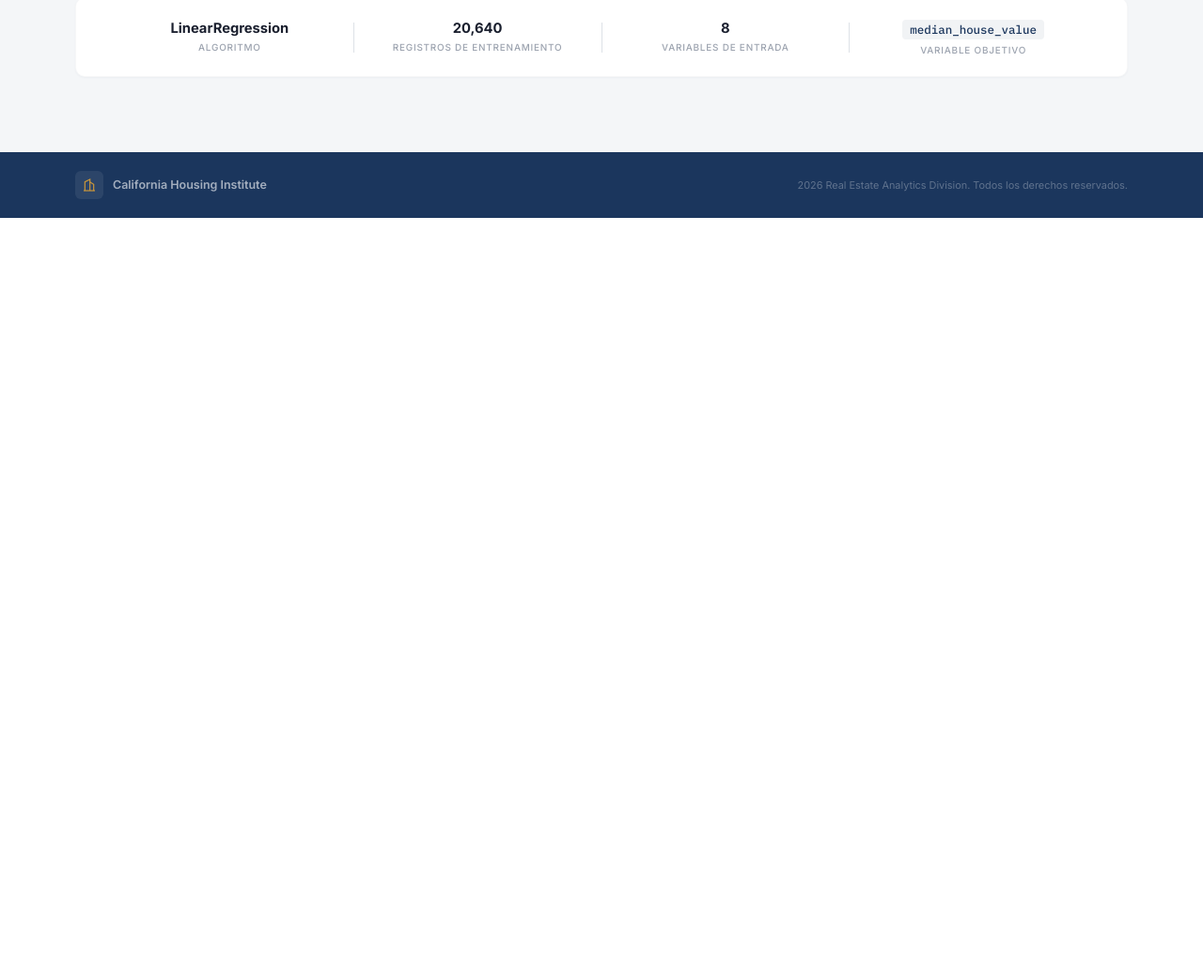
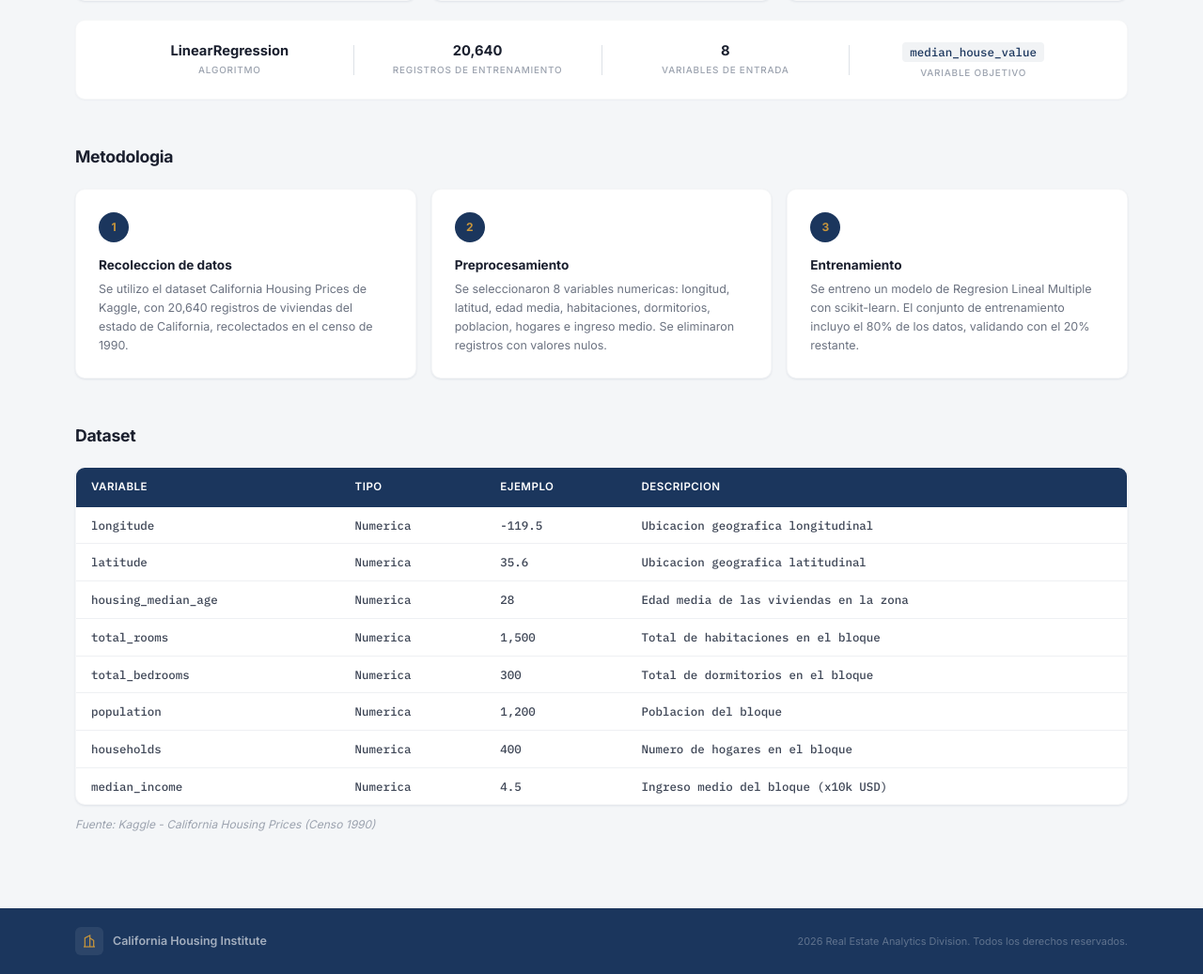
Before and after one commit to marcelaord/california-housing-ai, a Flask app: page / in a window 1280 px wide. Shown: the part 1006-2043 px from the top of the page at 94% size. Before the commit the page ends 1238 px from the top, so only its background shows below. Run offline with Flask 3, Linux system fonts and the light colour scheme; parts of the project's set-up code (start-up, migrations or seed data) failed here and were passed over.

Commit message:
Fix overlaps, restore institutional design, nav scroll to sections, add methodology and dataset

```diff
--- a/static/style.css
+++ b/static/style.css
@@ -111,6 +112,28 @@ button[type="submit"]:hover .btn-shine{left:130%}
 .info-label{font-size:0.62rem;font-weight:500;color:var(--text-4);text-transform:uppercase;letter-spacing:0.8px;display:block;margin-top:4px}
 .info-sep{width:1px;height:32px;background:var(--gray-200);flex-shrink:0}
 
+/* ═══ METHODOLOGY SECTION ═══ */
+.method-section{margin-top:48px}
+.method-section h3{font-size:1.1rem;font-weight:700;color:var(--text);margin-bottom:20px;letter-spacing:-0.3px}
+.method-grid{display:grid;grid-template-columns:repeat(3,1fr);gap:16px}
+.method-card{background:var(--white);border-radius:var(--radius);padding:24px;box-shadow:var(--shadow-sm);border:1px solid rgba(27,54,93,0.04);transition:all 0.25s}
+.method-card:hover{box-shadow:var(--shadow);transform:translateY(-1px)}
+.method-num{width:32px;height:32px;border-radius:50%;background:var(--navy);color:var(--gold);display:flex;align-items:center;justify-content:center;font-size:0.75rem;font-weight:700;margin-bottom:14px}
+.method-card h4{font-size:0.85rem;font-weight:700;color:var(--text);margin-bottom:6px}
+.method-card p{font-size:0.78rem;color:var(--text-3);line-height:1.6}
+
+/* ═══ DATASET SECTION ═══ */
+.dataset-section{margin-top:48px}
+.dataset-section h3{font-size:1.1rem;font-weight:700;color:var(--text);margin-bottom:20px;letter-spacing:-0.3px}
+.dataset-table-wrap{background:var(--white);border-radius:var(--radius);box-shadow:var(--shadow-sm);border:1px solid rgba(27,54,93,0.04);overflow:hidden}
+.dataset-table{width:100%;border-collapse:collapse;font-size:0.82rem}
+.dataset-table thead{background:var(--navy)}
+.dataset-table th{padding:12px 16px;text-align:left;font-weight:600;color:#fff;font-size:0.72rem;text-transform:uppercase;letter-spacing:0.5px}
+.dataset-table td{padding:10px 16px;border-bottom:1px solid var(--gray-100);color:var(--text-2);font-family:'IBM Plex Mono',monospace;font-size:0.78rem}
+.dataset-table tbody tr:last-child td{border-bottom:none}
+.dataset-table tbody tr:hover{background:var(--gray-50)}
+.dataset-note{margin-top:12px;font-size:0.75rem;color:var(--text-4);font-style:italic}
+
 /* ═══ FOOTER ═══ */
 .footer{background:var(--navy);margin-top:20px}
 .footer-inner{max-width:1200px;margin:0 auto;padding:20px 40px;display:flex;align-items:center;justify-content:space-between}
--- a/templates/index.html
+++ b/templates/index.html
@@ -30,9 +30,9 @@
             </div>
             <div class="nav-right">
                 <div class="nav-links">
-                    <a href="#" class="nav-link active">Consultor</a>
-                    <a href="#" class="nav-link">Metodologia</a>
-                    <a href="#" class="nav-link">Datos</a>
+                    <a href="#consultor" class="nav-link active">Consultor</a>
+                    <a href="#metodologia" class="nav-link">Metodologia</a>
+                    <a href="#datos" class="nav-link">Datos</a>
                 </div>
                 <div class="nav-status">
                     <span class="status-dot"></span>
@@ -43,7 +43,7 @@
         </div>
     </nav>
 
-    <section class="hero">
+    <section class="hero" id="consultor">
         <div class="hero-bg"></div>
         <div class="hero-overlay"></div>
         <div class="hero-content">
@@ -199,6 +199,54 @@
                 <span class="info-label">Variable objetivo</span>
             </div>
         </div>
+
+        <section class="method-section" id="metodologia">
+            <h3>Metodologia</h3>
+            <div class="method-grid">
+                <div class="method-card">
+                    <div class="method-num">1</div>
+                    <h4>Recoleccion de datos</h4>
+                    <p>Se utilizo el dataset California Housing Prices de Kaggle, con 20,640 registros de viviendas del estado de California, recolectados en el censo de 1990.</p>
+                </div>
+                <div class="method-card">
+                    <div class="method-num">2</div>
+                    <h4>Preprocesamiento</h4>
+                    <p>Se seleccionaron 8 variables numericas: longitud, latitud, edad media, habitaciones, dormitorios, poblacion, hogares e ingreso medio. Se eliminaron registros con valores nulos.</p>
+                </div>
+                <div class="method-card">
+                    <div class="method-num">3</div>
+                    <h4>Entrenamiento</h4>
+                    <p>Se entreno un modelo de Regresion Lineal Multiple con scikit-learn. El conjunto de entrenamiento incluyo el 80% de los datos, validando con el 20% restante.</p>
+                </div>
+            </div>
+        </section>
+
+        <section class="dataset-section" id="datos">
+            <h3>Dataset</h3>
+            <div class="dataset-table-wrap">
+                <table class="dataset-table">
+                    <thead>
+                        <tr>
+                            <th>Variable</th>
+                            <th>Tipo</th>
+                            <th>Ejemplo</th>
+                            <th>Descripcion</th>
+                        </tr>
+                    </thead>
+                    <tbody>
+                        <tr><td>longitude</td><td>Numerica</td><td>-119.5</td><td>Ubicacion geografica longitudinal</td></tr>
+                        <tr><td>latitude</td><td>Numerica</td><td>35.6</td><td>Ubicacion geografica latitudinal</td></tr>
+                        <tr><td>housing_median_age</td><td>Numerica</td><td>28</td><td>Edad media de las viviendas en la zona</td></tr>
+                        <tr><td>total_rooms</td><td>Numerica</td><td>1,500</td><td>Total de habitaciones en el bloque</td></tr>
+                        <tr><td>total_bedrooms</td><td>Numerica</td><td>300</td><td>Total de dormitorios en el bloque</td></tr>
+                        <tr><td>population</td><td>Numerica</td><td>1,200</td><td>Poblacion del bloque</td></tr>
+                        <tr><td>households</td><td>Numerica</td><td>400</td><td>Numero de hogares en el bloque</td></tr>
+                        <tr><td>median_income</td><td>Numerica</td><td>4.5</td><td>Ingreso medio del bloque (x10k USD)</td></tr>
+                    </tbody>
+                </table>
+            </div>
+            <p class="dataset-note">Fuente: Kaggle - California Housing Prices (Censo 1990)</p>
+        </section>
     </main>
 
     <footer class="footer">
@@ -256,6 +304,19 @@
                 btnPredict.querySelector(".btn-inner").lastChild.textContent = "Ejecutar estimacion";
             }
         });
+
+        const navLinks = document.querySelectorAll('.nav-link');
+        const sections = document.querySelectorAll('section[id]');
+        window.addEventListener('scroll', () => {
+            let current = '';
+            sections.forEach(s => {
+                if (window.scrollY >= s.offsetTop - 100) current = s.getAttribute('id');
+            });
+            navLinks.forEach(link => {
+                link.classList.remove('active');
+                if (link.getAttribute('href') === '#' + current) link.classList.add('active');
+            });
+        });
     </script>
 </body>
 </html>
```
Also changed, not shown: other parts of static/style.css (+13 -9 lines).
